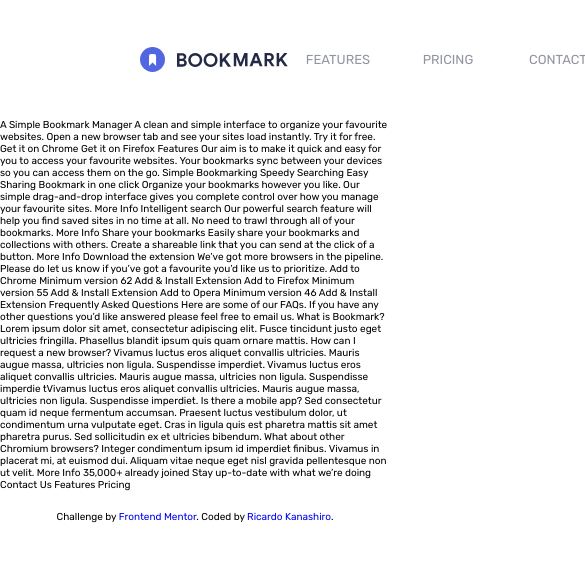
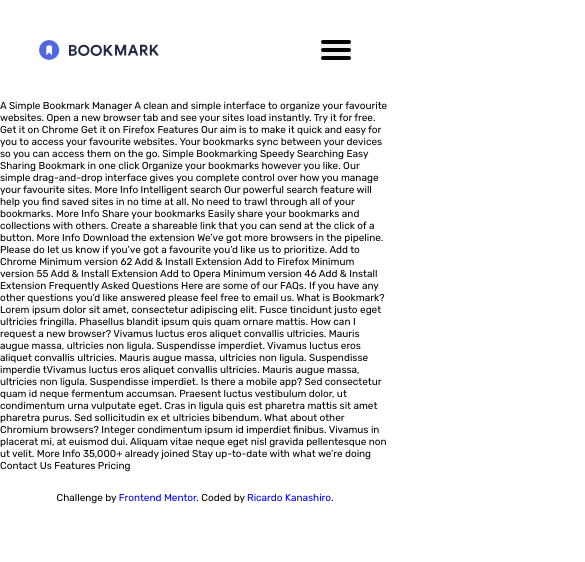
Before and after one commit to ricardokanashiro/Bookmark-Landing-Page, a website: page index.html in a window 390 px wide. Shown: the top 562 px of the page, 585 px wide, since content can reach past the window. Drawn offline with Linux system fonts and the light colour scheme.

Commit message:
header component responsivity finished

```diff
--- a/index.html
+++ b/index.html
@@ -18,6 +18,12 @@
 
       <button class="menu__item menu__item--btn">LOGIN</button>
     </nav>
+
+    <button class="header__hamburger-btn">
+      <div class="hamburger-btn__row"></div>
+      <div class="hamburger-btn__row"></div>
+      <div class="hamburger-btn__row"></div>
+    </button>
 
   </header>
 
--- a/scss/components/_header.scss
+++ b/scss/components/_header.scss
@@ -6,15 +6,20 @@ header {
     @include flex(space-between, center);
 }
 
+header img {
+    width: clamp(12rem, 7rem + 6vw, 17rem);
+    font-size: 1vw;
+}
+
 .header__menu {
     display: flex;
-    gap: 1rem;
+    gap: clamp(.4rem, .4vw, 1rem);
 }
 
 .menu__item {
-    font-size: 1.3rem;
-    width: 10rem;
-    padding: 1.2rem;
+    font-size: clamp(.8rem, .6rem + .5vw, 1.5rem);
+    width: clamp(8rem, 9vw ,12rem);
+    padding: 1.2rem 0;
     text-align: center;
     color: $grayishBlue;
 }
@@ -26,3 +31,28 @@ header {
     margin-left: 1.5rem;
     cursor: pointer;
 }
+
+.header__hamburger-btn {
+    cursor: pointer;
+
+    display: none;
+    flex-flow: column nowrap;
+    gap: .4rem;
+}
+
+.hamburger-btn__row {
+    width: 3rem;
+    height: .4rem;
+    background-color: black;
+    border-radius: .2rem;
+}
+
+@include tabletScreenDown {
+    .header__menu {
+        display: none;
+    }
+
+    .header__hamburger-btn {
+        @include flex(center, center);
+    }
+}
--- /dev/null
+++ b/scss/utils/_breakpoints.scss
@@ -0,0 +1,5 @@
+@mixin tabletScreenDown {
+    @media(max-width: 700px) {
+        @content;
+    }
+}
--- a/scss/utils/_index.scss
+++ b/scss/utils/_index.scss
@@ -1,2 +1,3 @@
 @forward 'variables';
 @forward 'mixins';
+@forward 'breakpoints';
--- a/scss/utils/_variables.scss
+++ b/scss/utils/_variables.scss
@@ -1,3 +1,5 @@
+@use 'breakpoints' as *;
+
 @import url('https://fonts.googleapis.com/css2?family=Rubik:wght@400;500&display=swap');
 
 $mainFont: 'Rubik', sans-serif;
@@ -7,4 +9,4 @@ $softRed: hsl(0, 94%, 66%);
 $grayishBlue: hsl(229, 8%, 60%);
 $veryDarkBlue: hsl(229, 31%, 21%);
 
-$horizontalPadding: 14rem;
+$horizontalPadding: calc(10vw);
```
Also changed, not shown: css/main.css, scss/utils/_breaktpoints.scss (deleted), 1 other file.
